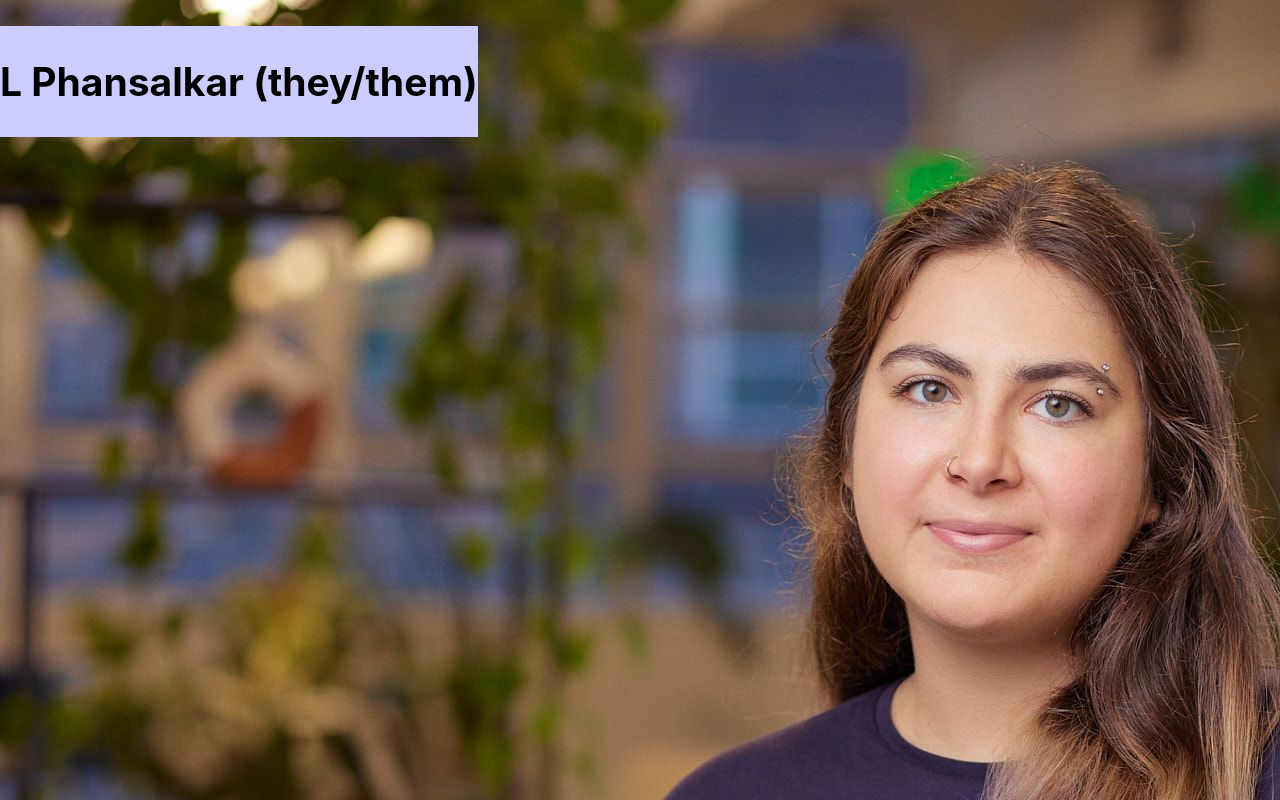
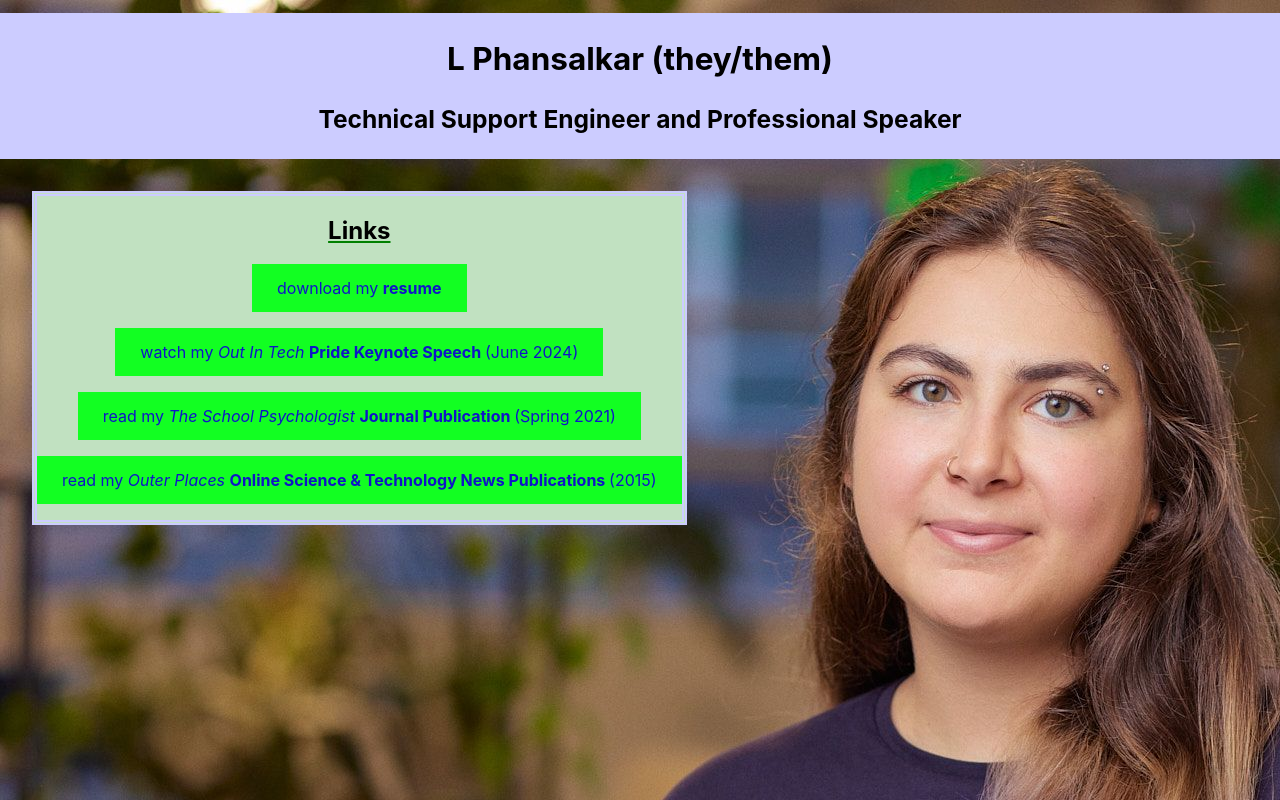
Before and after one commit to L-Phansalkar/re-try, a React (Create React App) app: page / in a window 1280 px wide. Shown: the top 800 px of the page. Built offline with nearby package versions, Linux system fonts and the light colour scheme.

Commit message:
back to normal

```diff
--- a/src/App.css
+++ b/src/App.css
@@ -1,7 +1,5 @@
 
-/* *{
-  background-color: #CCCCFF;
-} */
+
 .App {
   background-size: cover;
   text-align: center;
@@ -11,7 +9,6 @@
 }
 
 a:link, a:visited {
-  /* background-color: #0f15c7; */
   background-color: rgb(18, 255, 34);
   color:#0f15c7;
   padding: 14px 25px;
@@ -25,37 +22,22 @@ a:hover, a:active {
   color: rgb(18, 255, 34);
 }
 
-
-/* .App {
+.topstuff{
+  background-color: #CCCCFF;
+  margin-top: 1%;
+  align-self: flex-start;
   text-align: center;
-} */
-
-/* .App-logo {
-  height: 40vmin;
-  pointer-events: none;
-} */
-
-
+  width:100%;
+}
 
 .App-header {
-  background-image: url("headshot.jpeg");
-  min-height: 100vh;
   display: flex;
   flex-direction: column;
   align-items: center;
-
-  font-size: calc(10px + 2vmin);
+  font-size: calc(5px + 2vmin);
   color: rgb(0, 0, 0);
   width: 100%;
   /* background-color: #0f15c7; */
-}
-
-.topstuff{
-  background-color: #CCCCFF;
-  margin-top: 2%;
-  align-self: flex-start;
-
-  text-align: center;
 }
 
 .content{
@@ -63,6 +45,7 @@ a:hover, a:active {
  border: thick double  #CCCCFF;
   background-color: #C1E1C1;
   /* width: 50%; */
+  margin-top: 2.5%;
 margin-left: 2.5%;
 margin-right: 2.5%;
 margin-bottom: 10%;
--- a/src/App.js
+++ b/src/App.js
@@ -9,6 +9,9 @@ function App() {
         <h2>
           L Phansalkar (they/them)
         </h2>
+        <h3>
+          Technical Support Engineer and Professional Speaker
+        </h3>
         </div>
       </header>
 <div className="content">
@@ -22,12 +25,12 @@ function App() {
   <p></p>
 
   <p></p>
-  <a href="https://web.archive.org/web/20150630183736/http://www.outerplaces.com/tag?tag=Technology" target="_blank" rel="noreferrer"> read my <i>Outer Places</i> <b> Online Science & Technology News Publications </b>(2015)</a>
+  <a href=  "http://apadivision16.org/wp-content/uploads/2021/03/TSP-Spring-2021.pdf#page=21" target="_blank" rel="noreferrer"> read my <i>The School Psychologist</i> <b> Journal Publication </b> (Spring 2021)</a>
   <p></p>
   <p></p>
   <p></p>
   <p></p>
-  <a href=  "http://apadivision16.org/wp-content/uploads/2021/03/TSP-Spring-2021.pdf#page=21" target="_blank" rel="noreferrer"> read my <i>The School Psychologist</i> <b> Journal Publication </b> (Spring 2021)</a>
+  <a href="https://web.archive.org/web/20150630183736/http://www.outerplaces.com/tag?tag=Technology" target="_blank" rel="noreferrer"> read my <i>Outer Places</i> <b> Online Science & Technology News Publications </b>(2015)</a>
   <p></p>
   <p></p>
   <p></p>
```
